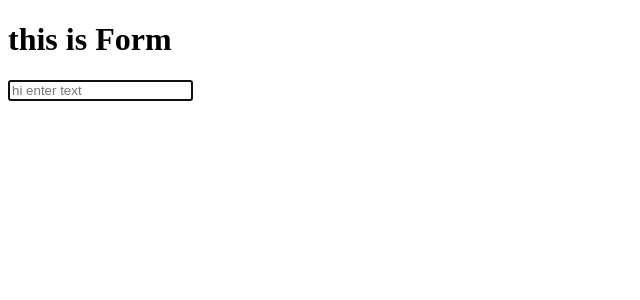
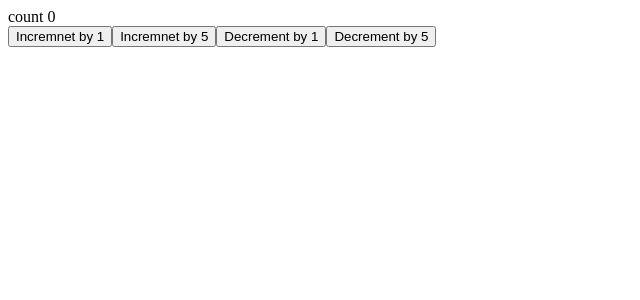
Before and after one commit to nayem-miah/React-Sumit, a React (Vite) app in the folder sumitVai/: page / in a window 1280 px wide. Shown: the top 300 px of the page, without its empty margins (0-640 px from the left). Built offline with nearby package versions, Linux system fonts and the light colour scheme.

Commit message:
'useReducer'

```diff
--- a/sumitVai/src/App.jsx
+++ b/sumitVai/src/App.jsx
@@ -3,6 +3,7 @@ import Button from './component/hook/useMemoUseCallback/Button'
 import ShowCount from './component/hook/useMemoUseCallback/ShowCount'
 import Title from './component/hook/useMemoUseCallback/Title'
 import Form from './component/hook/useRef/Form'
+import ComplexCounter from './component/hook/useReducer/ComplexCounter'
 export default function App() {
 
   const [count1, setCount1] = React.useState(0)
@@ -51,7 +52,8 @@ const isEvenOrOdd = React.useMemo(()=>{
 return(
   <div>
 
-   <Form/>
+   {/* <Form/> */}
+   <ComplexCounter/>
 
   </div>
 )
--- /dev/null
+++ b/sumitVai/src/component/hook/useReducer/ComplexCounter.jsx
@@ -0,0 +1,63 @@
+import React from 'react'
+import { useReducer } from 'react'
+
+
+
+
+const initialState =  {
+    counter: 0,
+};
+
+
+
+const reducer = (state,action) => {
+
+    switch (action.type) {
+        case 'increment':
+            return {counter:state.counter + action.value};
+        case 'decrement':
+            return {counter:state.counter - action.value};
+        default:
+            return state;
+    }
+
+}
+
+
+export default function ComplexCounter() {
+
+    // intialState is connected to count
+    // here reducer is connected to count and dispatch
+
+    const [count,dispatch] = useReducer(reducer, initialState);
+
+
+
+
+  return (
+    <div>
+        <div>count  {count.counter}</div>
+
+        <button type='button' onClick={()=> dispatch({
+            type: 'increment',
+            value: 1
+        })}>Incremnet by 1</button>
+
+        <button type='button' onClick={()=> dispatch({
+            type: 'increment',
+            value: 5
+        })}>Incremnet by 5</button>
+
+
+        <button type='button' onClick={()=> dispatch({
+            type: 'decrement',
+            value: 1
+        })}>Decrement by 1 </button>
+
+       <button type='button' onClick={()=> dispatch({
+            type: 'decrement',
+            value: 5
+        })}>Decrement by 5 </button>
+    </div>
+  )
+}
```
Also changed, not shown: sumitVai/src/component/hook/useReducer/Counter.jsx (added, +31 -0 lines), sumitVai/src/component/hook/useReducer/sometaks.txt (added).
